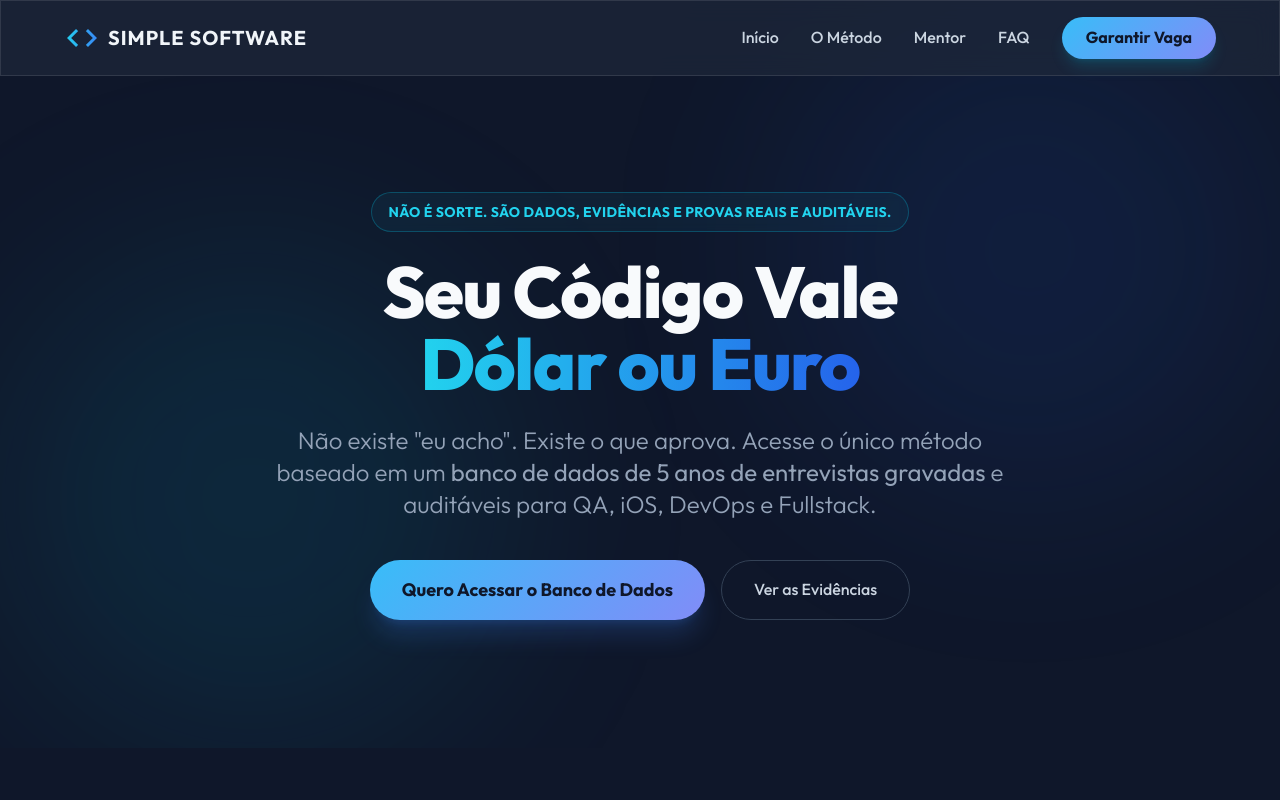
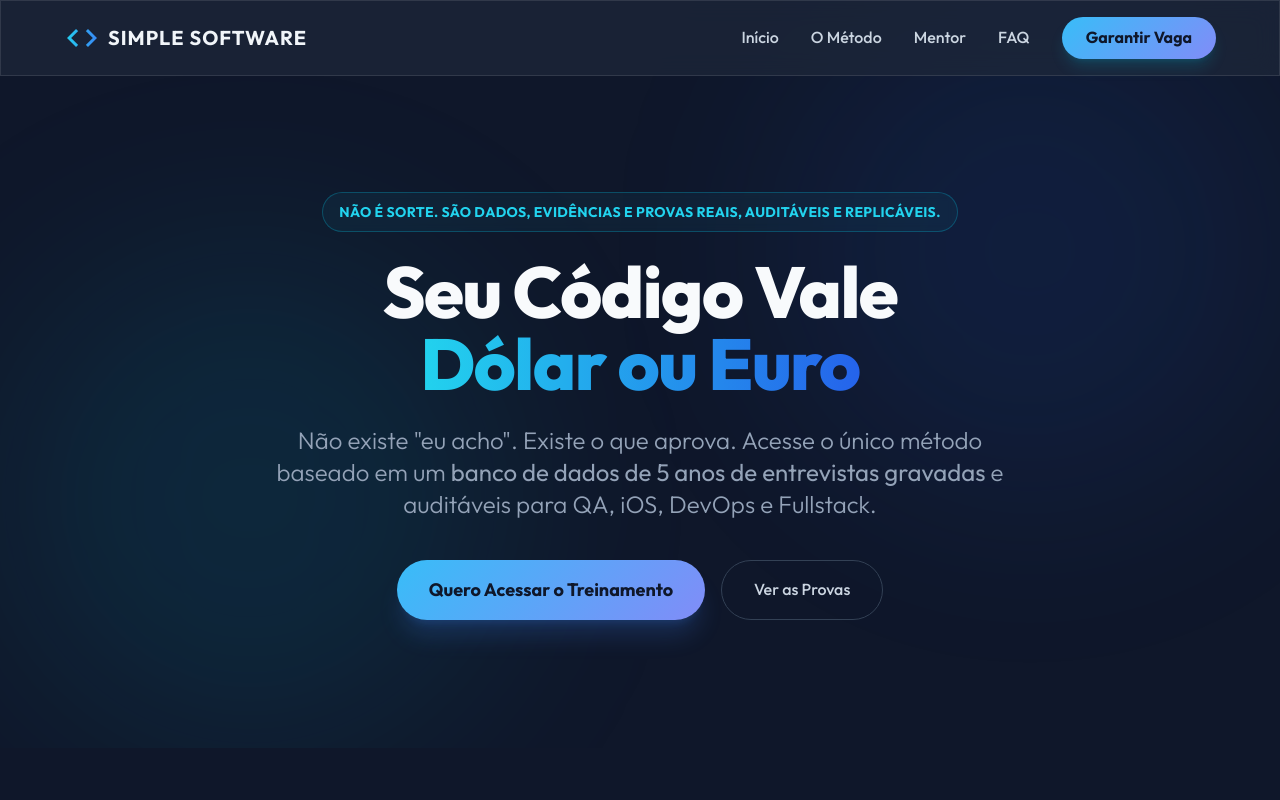
Before and after one commit to RandintN/treinamento-descomplica-dev-na-gringa, a website: page index.html in a window 1280 px wide. Shown: the top 800 px of the page. Drawn offline with Linux system fonts and the light colour scheme.

Commit message:
chore: update index.html text content and links for clarity and consistency

```diff
--- a/index.html
+++ b/index.html
@@ -108,7 +108,7 @@
         <div
           class="inline-block px-4 py-1.5 mb-6 rounded-full border border-cyan-500/30 bg-cyan-900/20 backdrop-blur-sm">
           <span class="text-cyan-400 font-semibold tracking-wide text-sm uppercase">Não é Sorte. São dados, evidências e
-            provas reais e auditáveis.</span>
+            provas reais, auditáveis e replicáveis.</span>
         </div>
         <h1 class="text-5xl md:text-7xl font-extrabold mb-6 leading-tight">
           Seu Código Vale <br />
@@ -121,11 +121,11 @@
         <div class="flex flex-col md:flex-row justify-center gap-4">
           <a href="https://pay.hotmart.com/G101388470S" target="_blank"
             class="btn-glow px-8 py-4 text-lg shadow-xl shadow-blue-500/20">
-            Quero Acessar o Banco de Dados
+            Quero Acessar o Treinamento
           </a>
-          <a href="#mentoria"
+          <a href="#provas"
             class="px-8 py-4 rounded-full border border-slate-700 hover:border-cyan-400 text-slate-300 hover:text-cyan-400 transition-all font-medium">
-            Ver as Evidências
+            Ver as Provas
           </a>
         </div>
       </div>
@@ -206,7 +206,7 @@
     </section>
 
     <!-- Real Results (Audit-able) -->
-    <section class="py-20 relative overflow-hidden">
+    <section id="provas" class="py-20 relative overflow-hidden">
       <div class="container mx-auto px-6 text-center">
         <h2 class="text-3xl md:text-5xl font-bold mb-4">Aprovação Auditável</h2>
         <p class="text-slate-400 text-lg mb-12">Não são apenas prints. São carreiras transformadas.</p>
```
